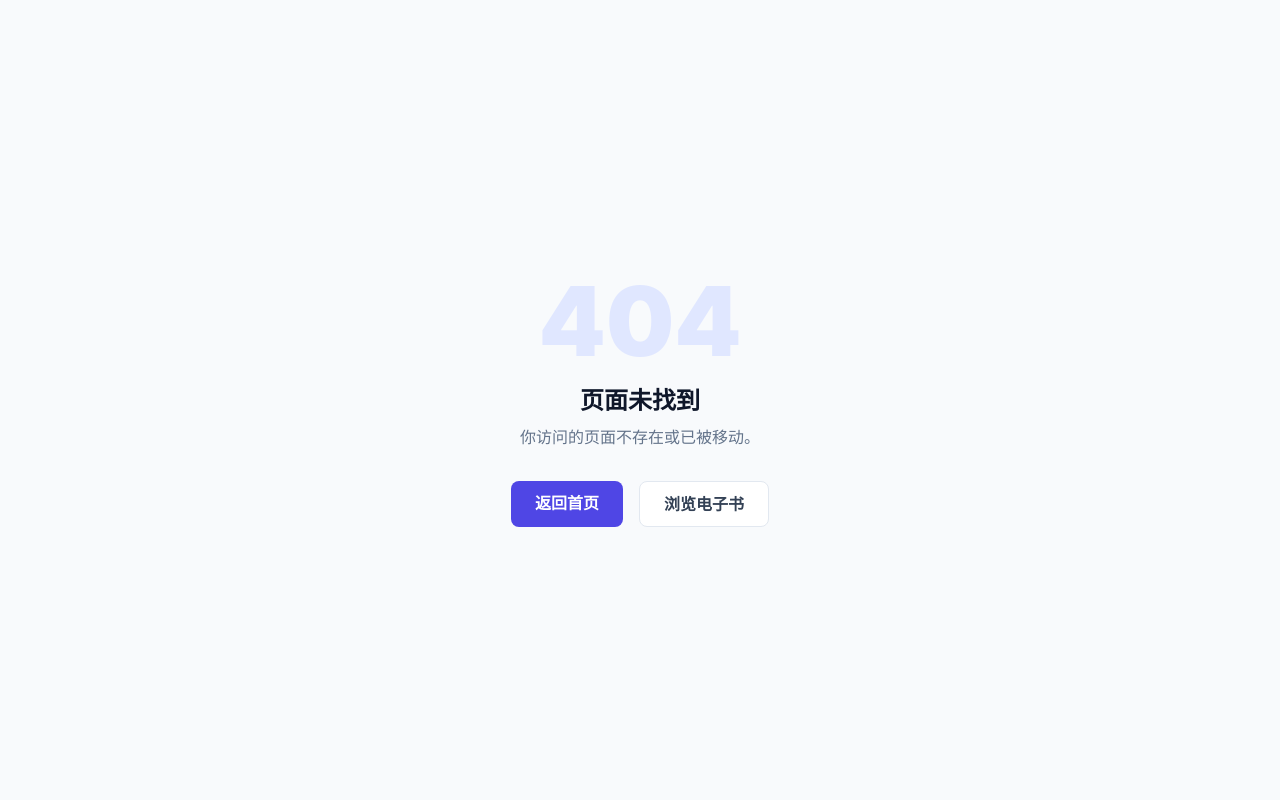
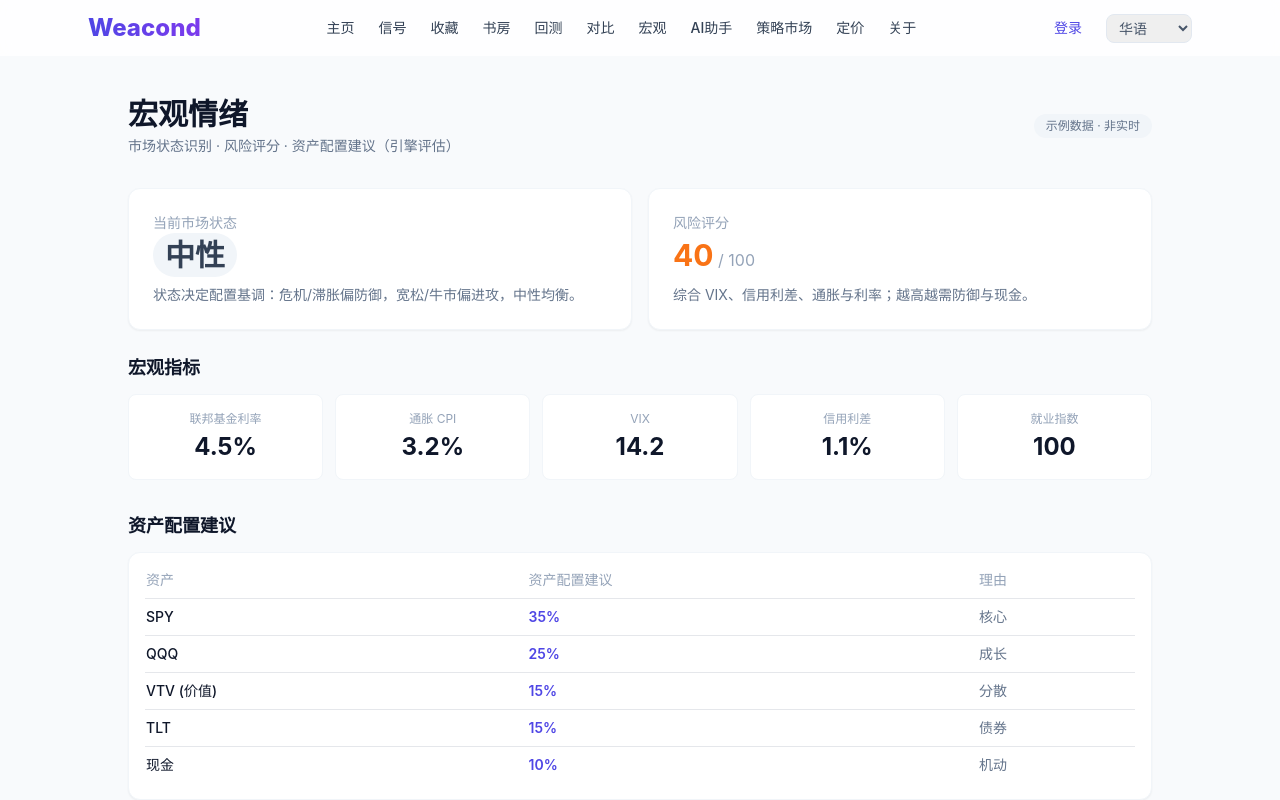
Before and after one commit to weacond/weacondwebsite, a Next.js app: page /macro in a window 1280 px wide. Before the commit this address had no page. Shown: the top 800 px of the page. Built offline with nearby package versions, Linux system fonts and the light colour scheme.

Commit message:
feat(macro): market sentiment page /macro (regime + risk score + allocation via lib/macro) + Navbar

```diff
--- a/components/Navbar.js
+++ b/components/Navbar.js
@@ -11,6 +11,7 @@ const navItems = [
   { href: "/ebooks", key: "ebooks" },
   { href: "/backtest", key: "backtest" },
   { href: "/compare", key: "compare" },
+  { href: "/macro", key: "macro" },
   { href: "/ai", key: "ai" },
   { href: "/strategies", key: "strategies" },
   { href: "/pricing", key: "pricing" },
@@ -25,6 +26,7 @@ const labels = {
     ebooks: "书房",
     backtest: "回测",
     compare: "对比",
+    macro: "宏观",
     ai: "AI助手",
     strategies: "策略市场",
     pricing: "定价",
@@ -43,6 +45,7 @@ const labels = {
     ebooks: "Ebooks",
     backtest: "Backtest",
     compare: "Compare",
+    macro: "Macro",
     ai: "AI",
     strategies: "Strategies",
     pricing: "Pricing",
--- /dev/null
+++ b/pages/macro.js
@@ -0,0 +1,157 @@
+import Navbar from "../components/Navbar";
+import Footer from "../components/Footer";
+import { useLanguage } from "../contexts/LanguageContext";
+import { assessMacroState } from "../lib/macro";
+import Head from "next/head";
+
+export const metadata = {
+  title: "宏观情绪 — Weacond",
+  description: "宏观状态识别、风险评分与资产配置建议",
+  robots: { index: true, follow: true },
+};
+
+// 用现有 lib/macro 引擎评估默认宏观指标（mock；接入真实数据后只改这里）
+const MACRO = assessMacroState({
+  rates: 4.5,
+  inflation: 3.2,
+  employment: 100,
+  vix: 14.2,
+  credit_spread: 1.1,
+});
+
+// 市场状态（regime）中英标签 + 完整徽章类（避免 Tailwind 动态类被 purge）
+const REGIME_LABELS = {
+  crisis: { zh: "危机", en: "Crisis", badge: "bg-red-100 text-red-700" },
+  stagflation: { zh: "滞胀", en: "Stagflation", badge: "bg-orange-100 text-orange-700" },
+  liquidity_blow: { zh: "流动性宽松", en: "Liquidity Boom", badge: "bg-green-100 text-green-700" },
+  bull: { zh: "牛市", en: "Bull", badge: "bg-green-100 text-green-700" },
+  neutral: { zh: "中性", en: "Neutral", badge: "bg-slate-100 text-slate-700" },
+};
+
+// 风险配色
+function riskColor(score) {
+  if (score >= 70) return "text-red-600";
+  if (score >= 40) return "text-orange-500";
+  return "text-green-600";
+}
+export default function MacroPage() {
+  const { lang } = useLanguage();
+  const L = lang === "en" ? en : zh;
+  const regime = REGIME_LABELS[MACRO.regime] || REGIME_LABELS.neutral;
+
+  // 宏观指标（带单位 + 解读）
+  const indicators = [
+    { key: "rates", label: lang === "en" ? "Fed Funds Rate" : "联邦基金利率", value: MACRO.indicators.rates, unit: "%" },
+    { key: "inflation", label: lang === "en" ? "Inflation (CPI)" : "通胀 CPI", value: MACRO.indicators.inflation, unit: "%" },
+    { key: "vix", label: "VIX", value: MACRO.indicators.vix, unit: "" },
+    { key: "credit_spread", label: lang === "en" ? "Credit Spread" : "信用利差", value: MACRO.indicators.credit_spread, unit: "%" },
+    { key: "employment", label: lang === "en" ? "Employment Index" : "就业指数", value: MACRO.indicators.employment, unit: "" },
+  ];
+
+  return (
+    <div className="min-h-screen bg-slate-50 font-sans text-slate-900">
+      <Head><title>{L.title}</title></Head>
+      <Navbar />
+      <section className="pt-24 pb-16 px-4">
+        <div className="max-w-5xl mx-auto">
+          <div className="flex items-center justify-between mb-8">
+            <div>
+              <h1 className="text-3xl font-bold">{L.title}</h1>
+              <p className="text-slate-500 text-sm mt-1">{L.subtitle}</p>
+            </div>
+            <span className="text-xs bg-slate-100 text-slate-500 px-3 py-1 rounded-full">
+              {L.demoLabel}
+            </span>
+          </div>
+
+          {/* 状态 + 风险分 */}
+          <div className="grid md:grid-cols-2 gap-4 mb-6">
+            <div className="bg-white rounded-xl p-6 shadow-sm border border-slate-100">
+              <div className="text-sm text-slate-400 mb-1">{L.regime}</div>
+              <div className="text-3xl font-bold">
+                <span className={`px-3 py-1 rounded-full ${regime.badge}`}>
+                  {lang === "en" ? regime.en : regime.zh}
+                </span>
+              </div>
+              <p className="text-sm text-slate-500 mt-3">{L.summary}</p>
+            </div>
+            <div className="bg-white rounded-xl p-6 shadow-sm border border-slate-100">
+              <div className="text-sm text-slate-400 mb-1">{L.riskScore}</div>
+              <div className={`text-3xl font-bold ${riskColor(MACRO.riskScore)}`}>
+                {MACRO.riskScore}
+                <span className="text-base text-slate-400 font-normal"> / 100</span>
+              </div>
+              <p className="text-sm text-slate-500 mt-3">{L.riskNote}</p>
+            </div>
+          </div>
+
+          {/* 宏观指标 */}
+          <h2 className="text-lg font-bold mb-3">{L.indicators}</h2>
+          <div className="grid grid-cols-2 md:grid-cols-5 gap-3 mb-8">
+            {indicators.map((i) => (
+              <div key={i.key} className="bg-white rounded-lg p-4 border border-slate-100 text-center">
+                <div className="text-xs text-slate-400 mb-1">{i.label}</div>
+                <div className="text-2xl font-bold">{i.value}{i.unit}</div>
+              </div>
+            ))}
+          </div>
+
+          {/* 配置建议 */}
+          <h2 className="text-lg font-bold mb-3">{L.allocation}</h2>
+          <div className="bg-white rounded-xl p-4 shadow-sm border border-slate-100">
+            <table className="w-full text-sm">
+              <thead>
+                <tr className="text-left text-slate-400 border-b">
+                  <th className="pb-2 font-medium">{L.asset}</th>
+                  <th className="pb-2 font-medium">{L.allocation}</th>
+                  <th className="pb-2 font-medium">{L.reason}</th>
+                </tr>
+              </thead>
+              <tbody>
+                {MACRO.suggestions.map((s, i) => (
+                  <tr key={i} className="border-b last:border-0">
+                    <td className="py-2 font-medium">{s.asset}</td>
+                    <td className="py-2 text-indigo-600 font-semibold">{s.allocation}</td>
+                    <td className="py-2 text-slate-500">{s.reason}</td>
+                  </tr>
+                ))}
+              </tbody>
+            </table>
+          </div>
+
+          <p className="text-xs text-slate-400 mt-6 text-center">{L.disclaimer}</p>
+        </div>
+      </section>
+      <Footer />
+    </div>
+  );
+}
+
+const zh = {
+  title: "宏观情绪",
+  subtitle: "市场状态识别 · 风险评分 · 资产配置建议（引擎评估）",
+  demoLabel: "示例数据 · 非实时",
+  regime: "当前市场状态",
+  riskScore: "风险评分",
+  riskNote: "综合 VIX、信用利差、通胀与利率；越高越需防御与现金。",
+  summary: "状态决定配置基调：危机/滞胀偏防御，宽松/牛市偏进攻，中性均衡。",
+  indicators: "宏观指标",
+  allocation: "资产配置建议",
+  asset: "资产",
+  reason: "理由",
+  disclaimer: "基于 lib/macro 引擎评估的示例数据；配置建议非投资建议。",
+};
+const en = {
+  title: "Market Sentiment",
+  subtitle: "Regime detection · Risk score · Allocation (engine-evaluated)",
+  demoLabel: "Demo Data · Not Live",
+  regime: "Current Regime",
+  riskScore: "Risk Score",
+  riskNote: "Composite of VIX, credit spread, inflation & rates; higher = more defensive.",
+  summary: "Regime sets the tone: crisis/stagflation lean defensive, boom/bull lean aggressive, neutral is balanced.",
+  indicators: "Macro Indicators",
+  allocation: "Allocation Suggestions",
+  asset: "Asset",
+  reason: "Reason",
+  disclaimer: "Sample data evaluated by lib/macro; allocation suggestions are not investment advice.",
+};
```
